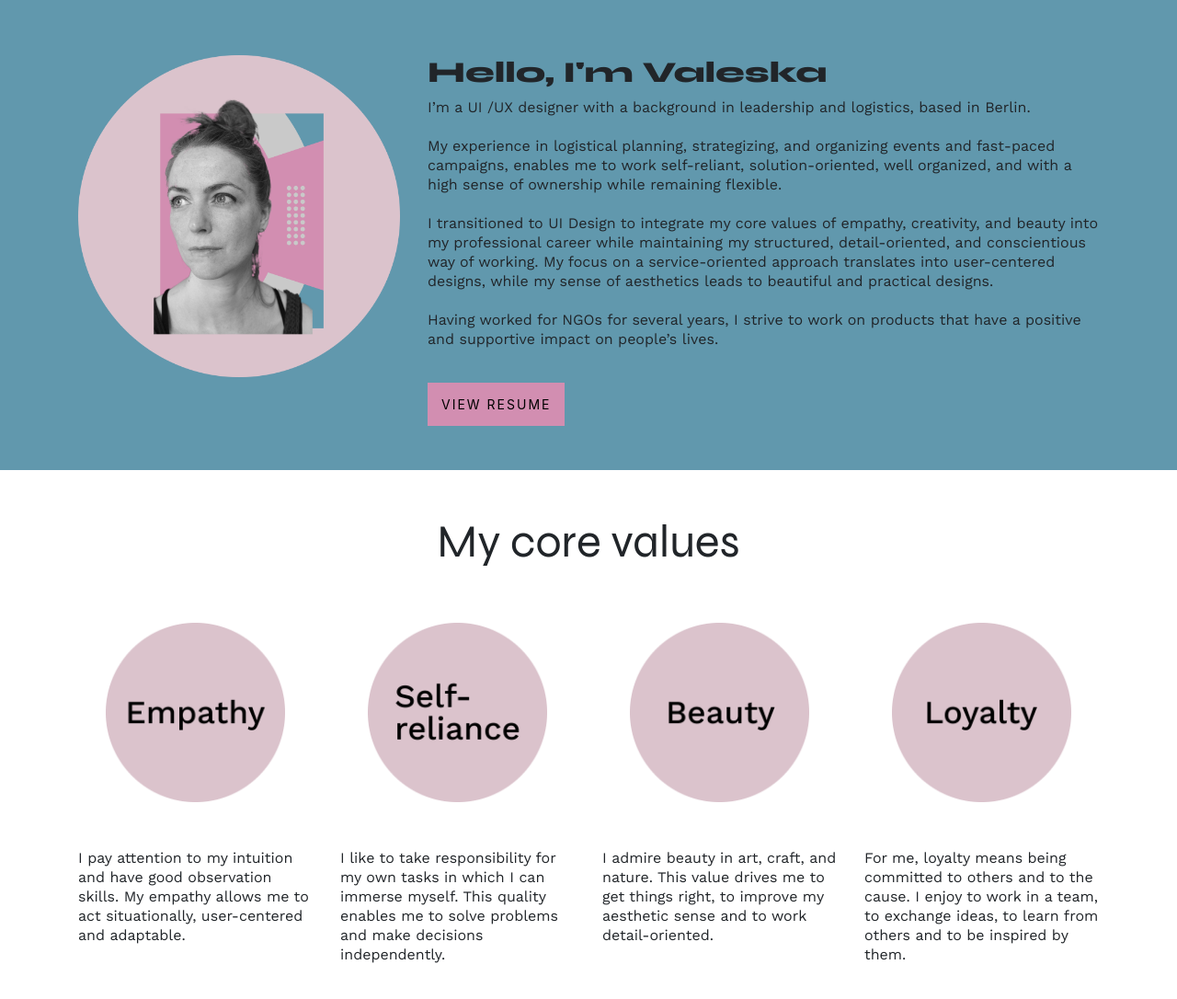
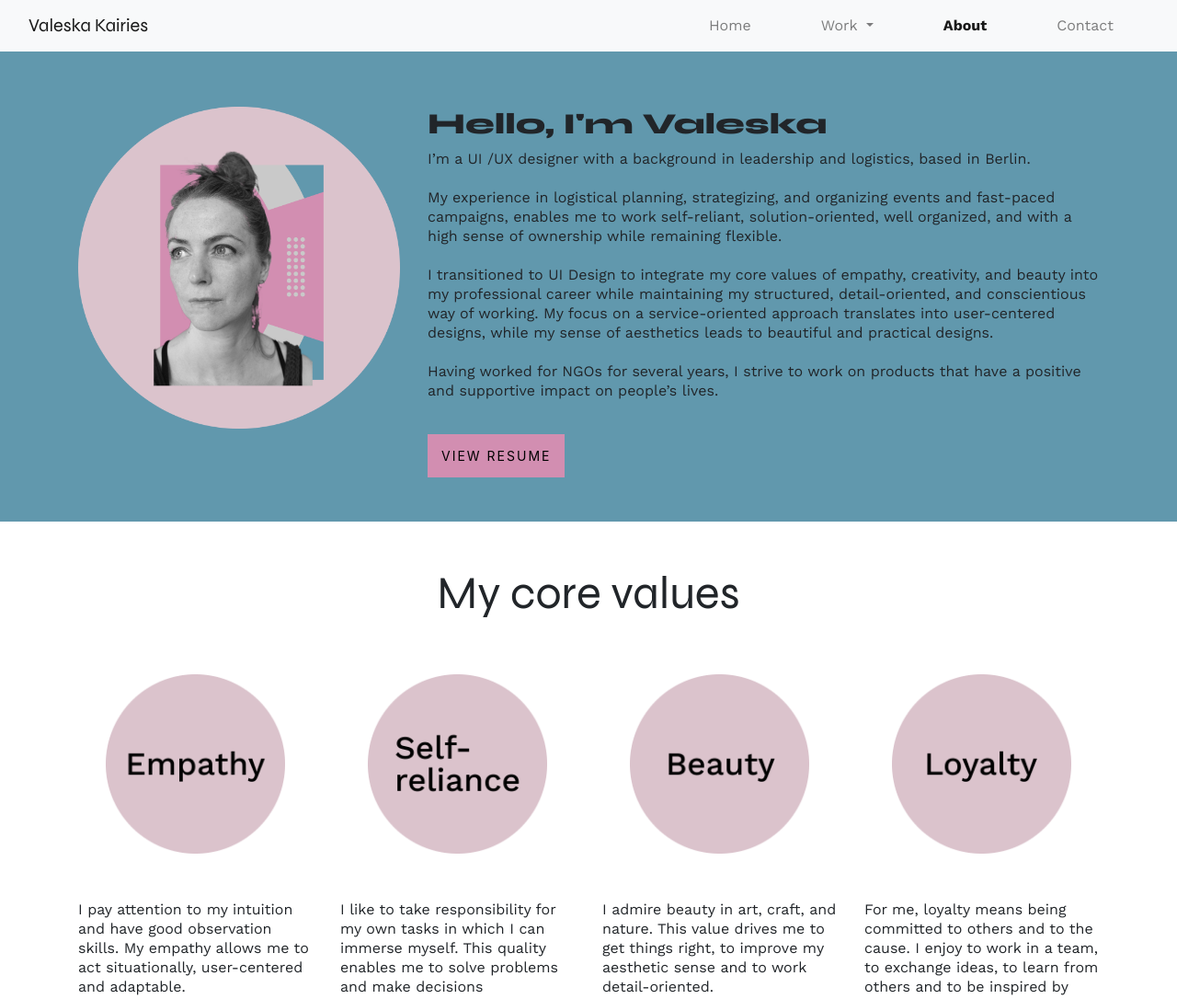
Before and after one commit to oostenhuit/portfolio-project-shecodes, a plain HTML site: page about.html in a window 1280 px wide. Shown: the top 1086 px of the page at 92% size. Before the commit the page ends 1064 px from the top, so only its background shows below. Drawn offline with nearby package versions, Linux system fonts and the light colour scheme.

Commit message:
added navbar to all pages

```diff
--- a/about.html
+++ b/about.html
@@ -39,6 +39,67 @@
     <link rel="stylesheet" href="styles.css" />
   </head>
   <body>
+    <nav
+      class="
+        navbar navbar-expand-lg navbar-light
+        bg-light
+        sticky-top
+        d-flex
+        justify-content-between
+      "
+    >
+      <div class="container-fluid">
+        <a class="navbar-brand" href="/">Valeska Kairies</a>
+        <button
+          class="navbar-toggler"
+          type="button"
+          data-bs-toggle="collapse"
+          data-bs-target="#navbarNavDropdown"
+          aria-controls="navbarNavDropdown"
+          aria-expanded="false"
+          aria-label="Toggle navigation"
+        >
+          <span class="navbar-toggler-icon"></span>
+        </button>
+        <div
+          class="collapse navbar-collapse justify-content-end"
+          id="navbarNavDropdown"
+        >
+          <ul class="navbar-nav">
+            <li class="nav-item">
+              <a class="nav-link" aria-current="page" href="/">Home</a>
+            </li>
+            <li class="nav-item dropdown">
+              <a
+                class="nav-link dropdown-toggle"
+                href="#"
+                id="navbarDropdown"
+                role="button"
+                data-toggle="dropdown"
+                aria-haspopup="true"
+                aria-expanded="false"
+              >
+                Work
+              </a>
+              <div class="dropdown-menu" aria-labelledby="navbarDropdown">
+                <a class="dropdown-item" href="#">Yoghurt app</a>
+                <div class="dropdown-divider"></div>
+                <a class="dropdown-item" href="#">Weather project</a>
+                <div class="dropdown-divider"></div>
+                <a class="dropdown-item" href="#">Dictionary app</a>
+              </div>
+            </li>
+            <li class="nav-item active">
+              <a class="nav-link" href="/about.html">About</a>
+            </li>
+            <li class="nav-item">
+              <a class="nav-link" href="/contact.html">Contact</a>
+            </li>
+          </ul>
+        </div>
+      </div>
+    </nav>
+
     <div class="about-section">
       <div class="container">
         <div class="row">
--- a/styles.css
+++ b/styles.css
@@ -27,8 +27,8 @@ h5 {
   padding-left: 32px;
 }
 
-nav .navbar {
-  background-color: green;
+.nav-item {
+  padding: 0 30px;
 }
 
 nav a {
@@ -36,6 +36,9 @@ nav a {
 }
 nav .navbar-brand {
   font-family: var(--header-font);
+}
+nav .active {
+  font-weight: bold;
 }
 
 p {
@@ -58,7 +61,8 @@ p {
 }
 .hero-left h1 {
   font-family: var(--header-font);
-  font-size: 28px;
+  font-size: 37px;
+  font-weight: 600;
   max-width: 450px;
 }
 
```
Also changed, not shown: contact.html (+61 -0 lines), index.html (+16 -14 lines).
